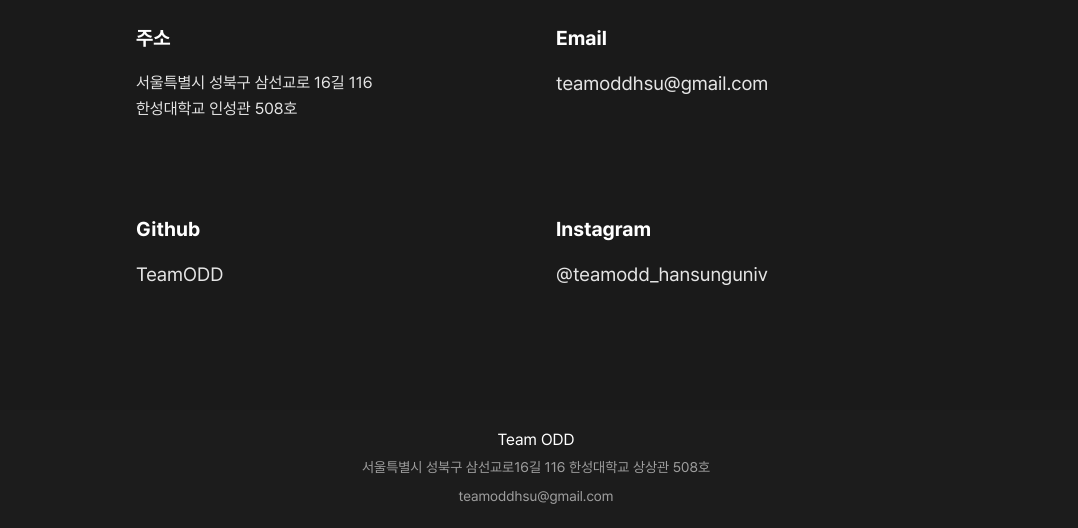
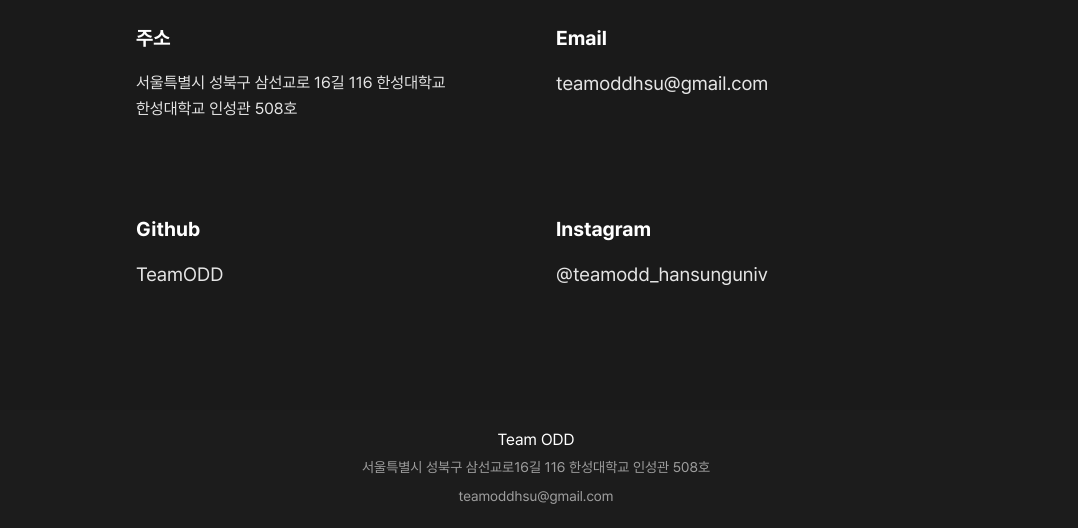
Before and after one commit to TeamODD/TeamODDWebsite, a React (Vite) app: page /contact in a window 1280 px wide. Shown: the part 237-765 px from the top of the page, without its empty margins (104-1182 px from the left). Built offline with nearby package versions, Linux system fonts and the light colour scheme.

Commit message:
주소 수정

```diff
--- a/src/components/Footer.tsx
+++ b/src/components/Footer.tsx
@@ -6,7 +6,7 @@
     <footer className="footer-container">
       <h3 className="footer-title">Team ODD</h3>
       <p className="footer-address">
-        서울특별시 성북구 삼선교로16길 116 한성대학교 상상관 508호
+        서울특별시 성북구 삼선교로16길 116 한성대학교 인성관 508호
       </p>
       <p className="footer-email">teamoddhsu@gmail.com</p>
       <div className="footer-sociallink">
--- a/src/routes/Contact.tsx
+++ b/src/routes/Contact.tsx
@@ -9,7 +9,7 @@
         <div className="contact-section">
           <h2 className="contact-heading">주소</h2>
           <p className="contact-text">
-            서울특별시 성북구 삼선교로 16길 116
+            서울특별시 성북구 삼선교로 16길 116 한성대학교
             <br />
             한성대학교 인성관 508호
           </p>
```
